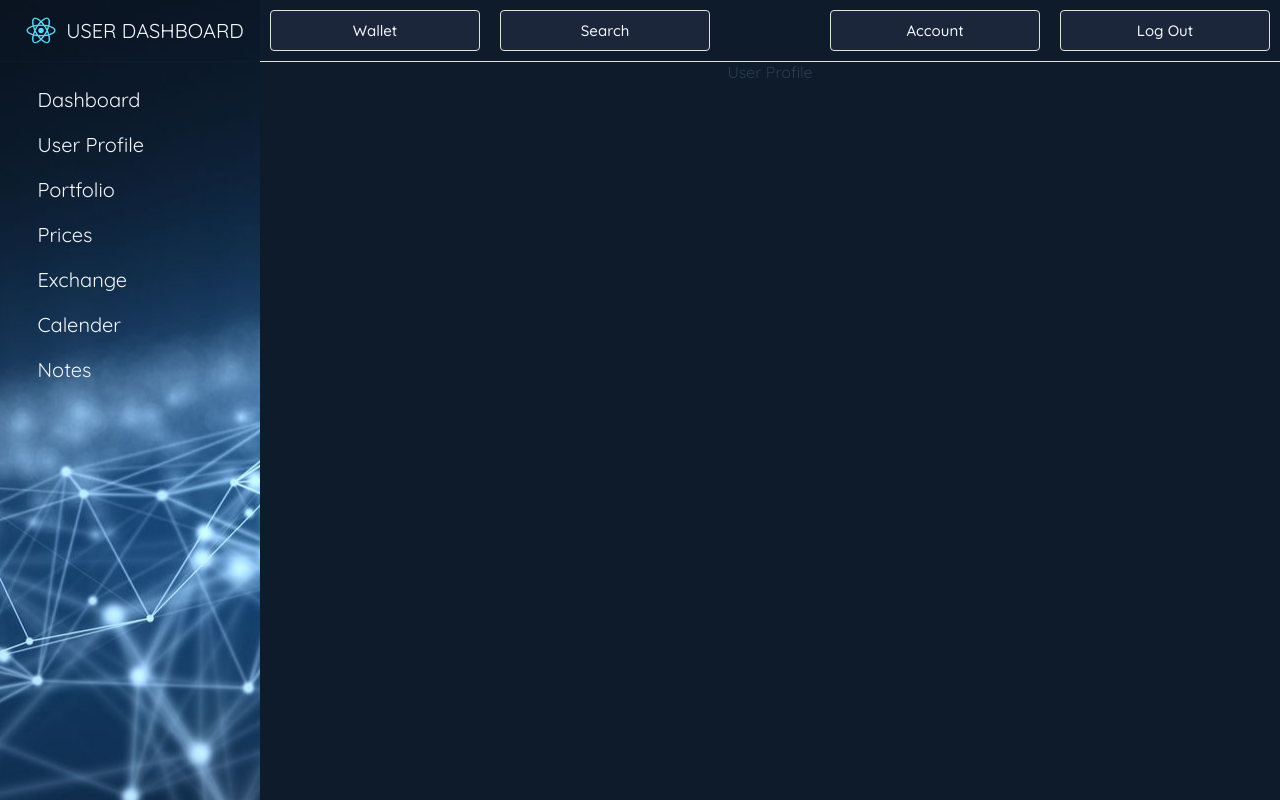
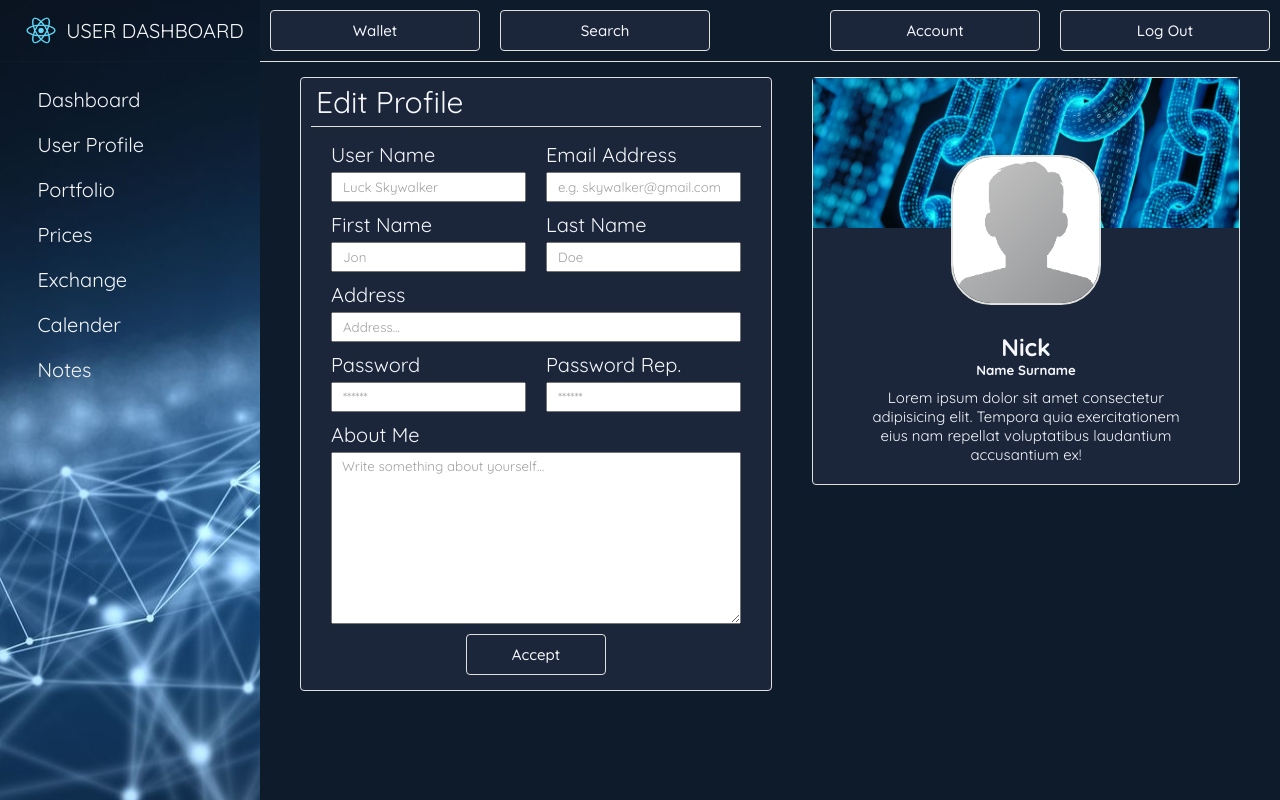
Before and after one commit to HubertMelbruda/vue-crypto-dashboard, a Vue app: page /userProfile in a window 1280 px wide. Built offline with nearby package versions, Linux system fonts and the light colour scheme.

Commit message:
Add User Form and User Card

```diff
--- /dev/null
+++ b/src/components/UserProfile/UserCard.vue
@@ -0,0 +1,70 @@
+<template>
+  <div className="column col-33 grow">
+    <div className="card">
+      <div className="card-img">
+        <img :src="require('../../assets/img/user-background-01.jpg')" alt="background" />
+        <div className="avatar">
+          <img :src="require('../../assets/img/default-avatar.png')" alt="userAvatar" />
+        </div>
+      </div>
+
+      <div className="card-body">
+        <div className="user-data">
+          <h2>Nick</h2>
+          <h5>Name Surname</h5>
+          <p>
+            Lorem ipsum dolor sit amet consectetur adipisicing elit. Tempora
+            quia exercitationem eius nam repellat voluptatibus laudantium
+            accusantium ex!
+          </p>
+        </div>
+      </div>
+    </div>
+  </div>
+</template>
+
+<script>
+export default {}
+</script>
+
+<style lang="scss" scoped>
+@import "../../assets/scss/index.scss";
+
+.card-img {
+  position: relative;
+
+  img {
+    width: 100%;
+    height: 150px;
+    object-fit: cover;
+  }
+}
+
+.avatar {
+  position: absolute;
+  top: 50%;
+  left: 50%;
+  transform: translate(-50%, -0%);
+
+  img {
+    width: 150px;
+    height: 150px;
+    border: 2px solid $color-05;
+    border-radius: 40px;
+  }
+}
+
+.user-data {
+  display: flex;
+  flex-flow: column nowrap;
+  align-items: center;
+  margin-top: 90px;
+  max-width: 350px;
+
+  p {
+    text-align: center;
+    padding: 10px;
+    font-size: $font-m;
+  }
+}
+</style>
--- /dev/null
+++ b/src/components/UserProfile/UserForm.vue
@@ -0,0 +1,149 @@
+<template>
+  <div className="column col-66 grow">
+    <div className="card">
+      <div className="card-header">
+        <p>Edit Profile</p>
+      </div>
+      <div className="card-body">
+        <form onSubmit="{handleSubmit}" className="grow">
+          <div className="row">
+            <div className="column grow">
+              <label htmlFor="userName">User Name</label>
+              <input
+                type="text"
+                name="userName"
+                id="userName"
+                required
+                placeholder="Luck Skywalker"
+                onChange="{updateField}"
+              />
+            </div>
+            <div className="column grow">
+              <label htmlFor="emailAddress">Email Address</label>
+              <input
+                type="text"
+                name="emailAddress"
+                id="emailAddress"
+                required
+                placeholder="e.g. skywalker@gmail.com"
+                onChange="{updateField}"
+              />
+            </div>
+          </div>
+          <div className="row">
+            <div className="column grow">
+              <label htmlFor="firstName">First Name</label>
+              <input
+                type="text"
+                name="firstName"
+                id="firstName"
+                required
+                placeholder="Jon"
+                onChange="{updateField}"
+              />
+            </div>
+            <div className="column grow">
+              <label htmlFor="lastName">Last Name</label>
+              <input
+                type="text"
+                name="lastName"
+                id="lastname"
+                required
+                placeholder="Doe"
+                onChange="{updateField}"
+              />
+            </div>
+          </div>
+
+          <div className="row">
+            <div className="column grow">
+              <label htmlFor="address">Address</label>
+              <input
+                type="text"
+                name="address"
+                id="address"
+                required
+                placeholder="Address..."
+                onChange="{updateField}"
+              />
+            </div>
+          </div>
+
+          <div className="row">
+            <div className="column grow">
+              <label htmlFor="city">Password</label>
+              <input
+                type="text"
+                name="password"
+                id="city"
+                required
+                placeholder="******"
+                onChange="{updateField}"
+              />
+            </div>
+            <div className="column grow">
+              <label htmlFor="country">Password Rep.</label>
+              <input
+                type="text"
+                name="passwordRep"
+                id="country"
+                required
+                placeholder="******"
+                onChange="{updateField}"
+              />
+            </div>
+          </div>
+          <div className="row">
+            <div className="column grow">
+              <label htmlFor="aboutMe">About Me</label>
+              <textarea
+                name="aboutMe"
+                id="aboutMe"
+                cols="30"
+                rows="10"
+                placeholder="Write something about yourself..."
+                onChange="{updateField}"
+              ></textarea>
+            </div>
+          </div>
+          <div className="row">
+            <button className="accept-btn">Accept</button>
+          </div>
+        </form>
+      </div>
+    </div>
+  </div>
+</template>
+<script>
+export default {}
+</script>
+<style lang="scss" scoped>
+@import "../../assets/scss/index.scss";
+
+.card-body {
+  label {
+    display: inline-block;
+    font-size: $font-l;
+    font-weight: 400;
+    color: $font-color-light;
+    padding-bottom: 5px;
+    text-align:  start;
+  }
+
+  input {
+    padding: 5px 10px;
+  }
+
+  ::placeholder {
+    color: rgb(161, 161, 161);
+  }
+
+  textarea {
+    padding: 5px 10px;
+  }
+
+  button {
+    @include button;
+  }
+}
+</style>
--- a/src/views/UserProfile.vue
+++ b/src/views/UserProfile.vue
@@ -1,11 +1,20 @@
 <template>
-  <div>
-    User Profile
-  </div>
+  <div className="page-container">
+      <div className="row">
+        <UserForm />
+        <UserCard />
+      </div>
+    </div>
 </template>
 <script>
+import UserForm from '../components/UserProfile/UserForm.vue'
+import UserCard from '../components/UserProfile/UserCard.vue'
+
 export default {
-
+  components: {
+    UserForm,
+    UserCard,
+  }
 }
 </script>
 <style lang="">
```
